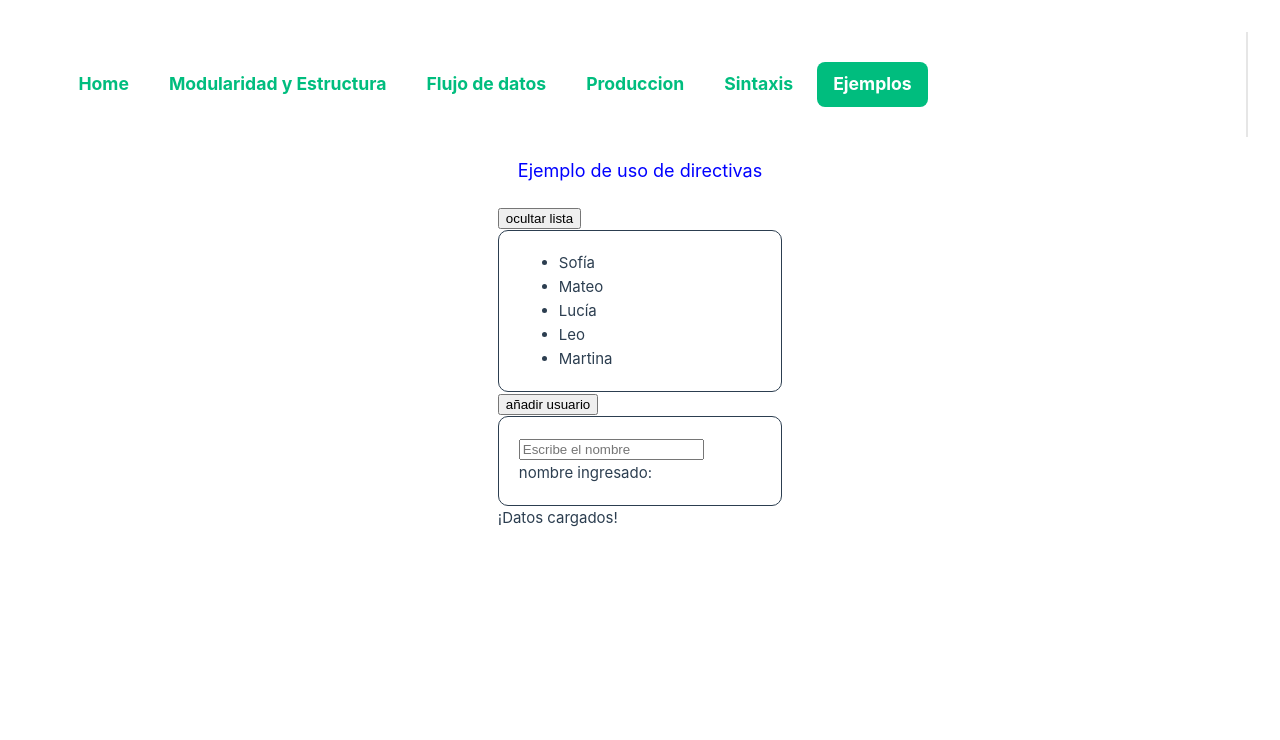
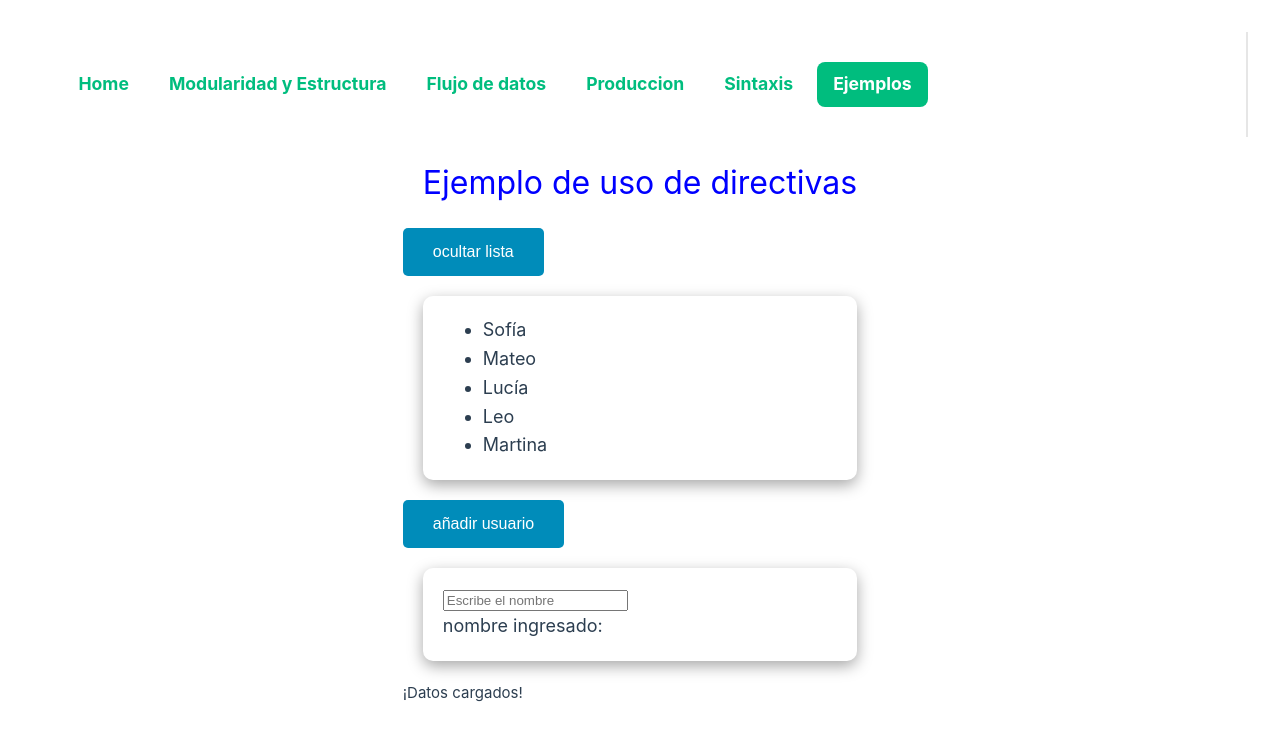
Before and after one commit to Kevingedev/introduccionVUE, a Vue app: page /ejemplos in a window 1280 px wide. Shown: the top 740 px of the page. Built offline with nearby package versions, Linux system fonts and the light colour scheme.

Commit message:
cambios esteticos

```diff
--- a/src/components/MiComponente.vue
+++ b/src/components/MiComponente.vue
@@ -3,11 +3,8 @@
     <p class="texto">Ejemplo de uso de directivas</p>
 
 
-
-
     <!--v-on cambia el valor de visible-->
-    <button @click="ocultarBoton">{{ textoboton }}</button>
-
+    <button @click="ocultarBoton" class="boton">{{ textoboton }}</button>
 
 
     <div class="cuadro">
@@ -25,11 +22,12 @@
 
     </div>
 
-    <button @click="anadirLista">añadir usuario</button>
+    <!--v-on ejecuta accion al clickar-->
+    <button @click="anadirLista" class="boton">añadir usuario</button>
 
     <div class="cuadro">
 
-      <!--formulario: v-model-->
+      <!--v-model gestiona formularios-->
       <input v-model="nombreusuario" type="nombreusuario" placeholder="Escribe el nombre" />
 
       <p>nombre ingresado: {{ nombreusuario }}</p>
@@ -123,14 +121,34 @@ function ocultarBoton() {
 <style scoped>
 .texto {
   color: blue;
-  font-size: 18px;
+  font-size: 2rem;
   margin: 20px;
 }
 
 .cuadro {
-  border-style: solid;
   border-radius: 10px;
   border-width: 1px;
   padding: 20px;
+  margin: 20px;
+  box-shadow: rgba(0, 0, 0, 0.35) 0px 5px 15px;
 }
+
+.cuadro p{
+  font-size: large;
+}
+
+.cuadro li{
+  font-size: large;
+}
+
+.boton{
+  background-color: #008CBA; /* Color de fondo */
+  color: white; /* Color del texto */
+  padding: 15px 30px; /* Tamaño interno */
+  border: none; /* Quitar borde predeterminado */
+  border-radius: 5px; /* Bordes redondeados */
+  cursor: pointer; /* Cambia el cursor a mano */
+  font-size: 16px;
+}
+
 </style>
```
Also changed, not shown: src/components/FechtApi.vue (added, +64 -0 lines).
